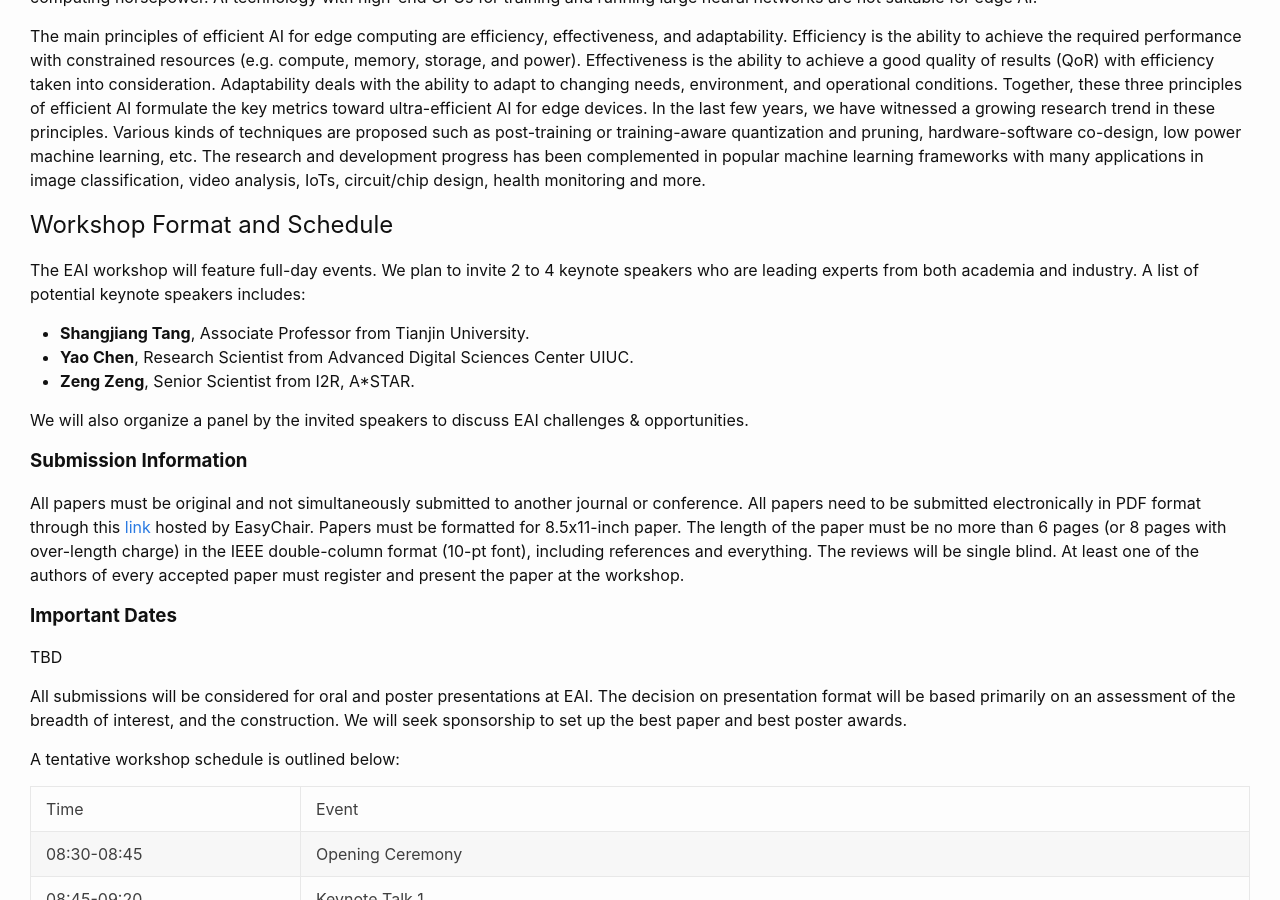
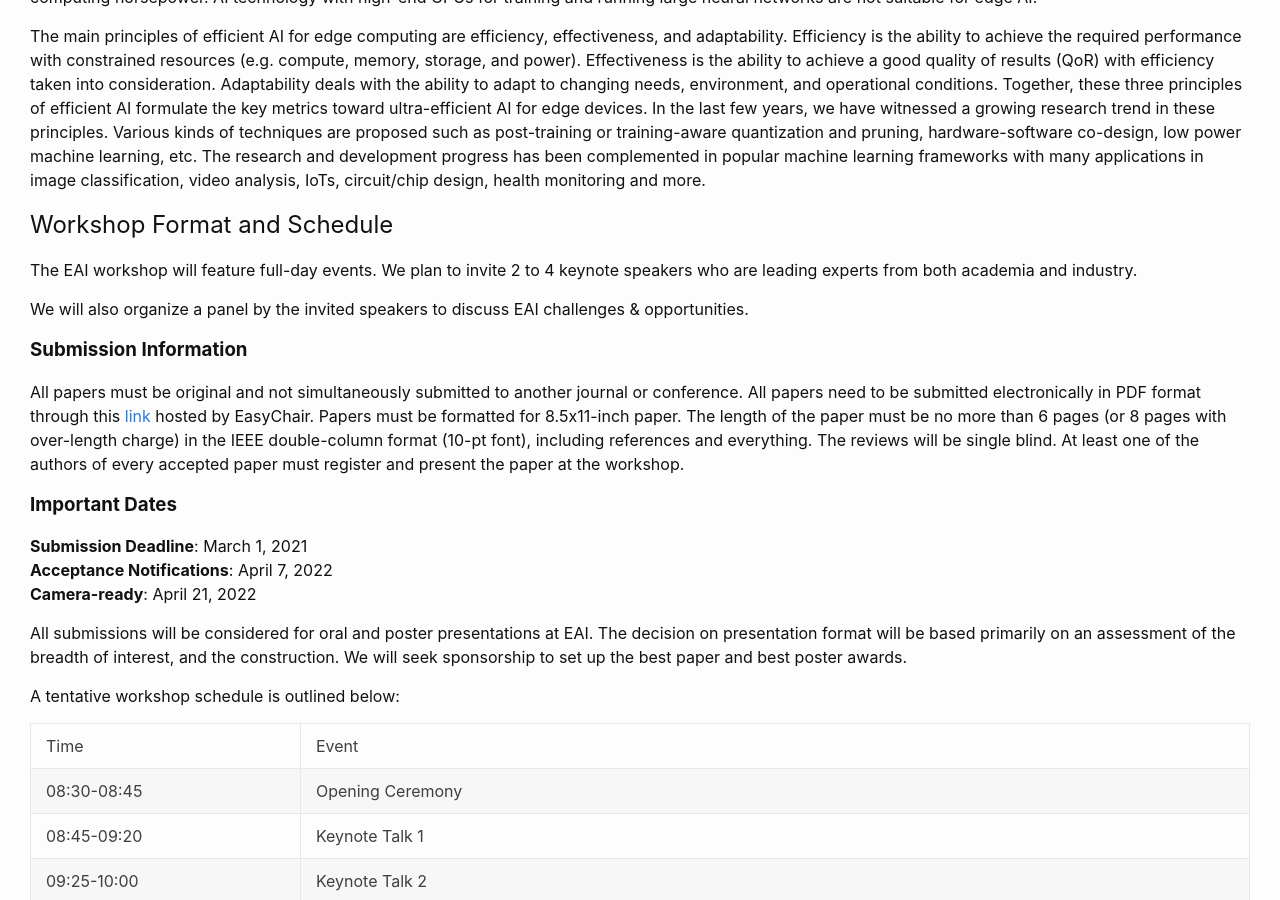
Before and after one commit to EAI-ICDCS/EAI-ICDCS.github.io, a Jekyll site: the page built from index2022.markdown, in a window 1280 px wide and 900 px high, scrolled down 684 px. Built offline with Jekyll 4.4.1, drawn with Linux system fonts in a browser that asks for light colours.

Commit message:
Update index2022.markdown
Update the workshop page according to Joey's request

```diff
--- a/index2022.markdown
+++ b/index2022.markdown
@@ -26,19 +26,26 @@ The main principles of efficient AI for edge computing are efficiency, effective
 
 ## Workshop Format and Schedule
 
-The EAI workshop will feature full-day events. We plan to invite 2 to 4 keynote speakers who are leading experts from both academia and industry. A list of potential keynote speakers includes:
+The EAI workshop will feature full-day events. We plan to invite 2 to 4 keynote speakers who are leading experts from both academia and industry.
+
+<!---A list of potential keynote speakers includes:
+
 
 + **Shangjiang Tang**, Associate Professor from Tianjin University.
 + **Yao Chen**, Research Scientist from Advanced Digital Sciences Center UIUC.
 + **Zeng Zeng**, Senior Scientist from I2R, A\*STAR.
+-->
 
 We will also organize a panel by the invited speakers to discuss EAI challenges & opportunities.
 
 ### **Submission Information**
-All papers must be original and not simultaneously submitted to another journal or conference. All papers need to be submitted electronically in PDF format through  this [link](https://easychair.org/conferences/?conf=icdcseai2021) hosted by EasyChair. Papers must be formatted for 8.5x11-inch paper. The length of the paper must be no more than 6 pages (or 8 pages with over-length charge) in the IEEE double-column format (10-pt font), including references and everything. The reviews will be single blind. At least one of the authors of every accepted paper must register and present the paper at the workshop.
+All papers must be original and not simultaneously submitted to another journal or conference. All papers need to be submitted electronically in PDF format through  this [link](https://easychair.org/conferences/?conf=icdcseai2022) hosted by EasyChair. Papers must be formatted for 8.5x11-inch paper. The length of the paper must be no more than 6 pages (or 8 pages with over-length charge) in the IEEE double-column format (10-pt font), including references and everything. The reviews will be single blind. At least one of the authors of every accepted paper must register and present the paper at the workshop.
 
 ### **Important Dates**
-TBD
+**Submission Deadline**: March 1, 2021
+**Acceptance Notifications**: April 7, 2022
+**Camera-ready**: April 21, 2022
+
 <!---
 ~~**Submission Deadline**: March 2, 2021~~
 ~~**Extended Submission Deadline**: March 16, 2021~~
```
